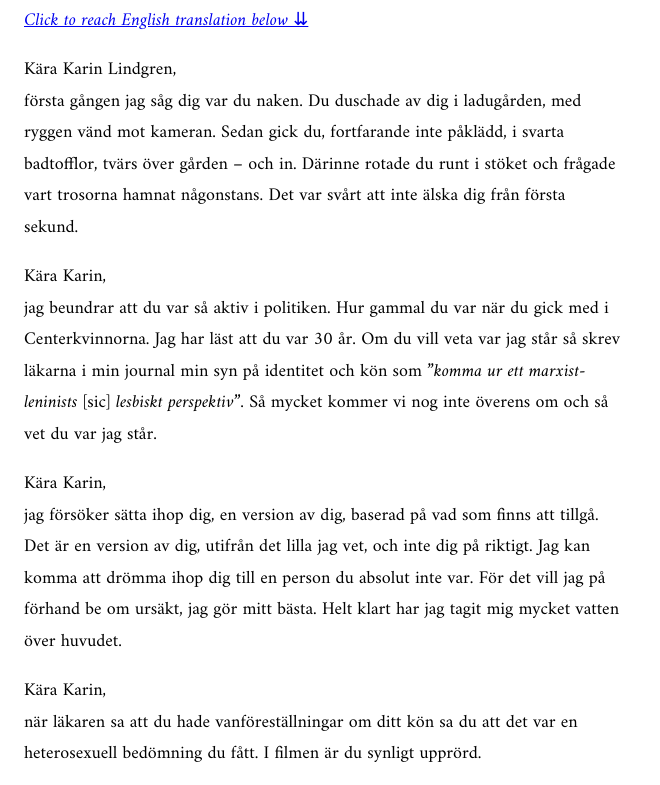
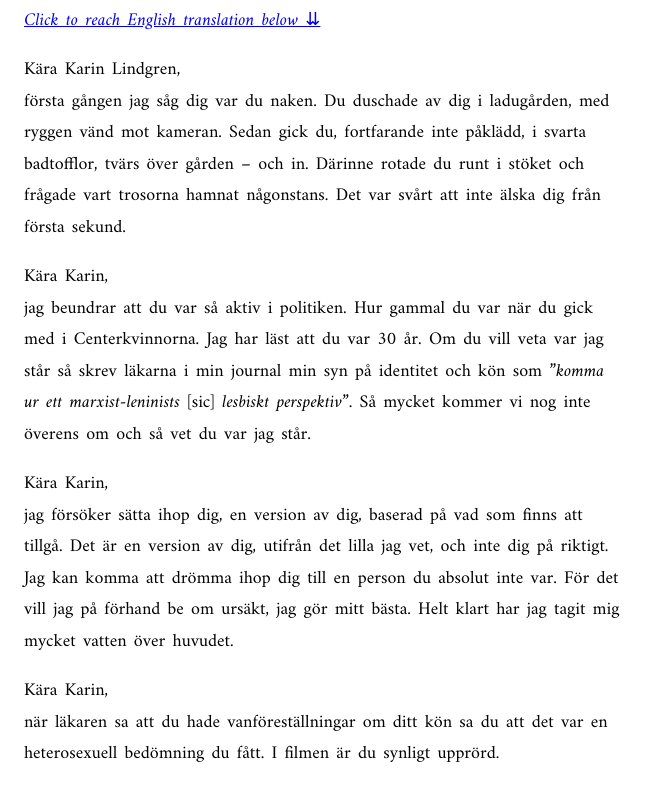
Before and after one commit to reneegyllensvaan/frej-haar, a plain HTML site: page long-for-karin-lindgren.html in a window 1280 px wide. Shown: the part 293-1078 px from the top of the page, without its empty margins (0-660 px from the left). Drawn offline with Linux system fonts and the light colour scheme; a web font is replaced by a local one.

Commit message:
Update long-for-karin-lindgren.html

```diff
--- a/long-for-karin-lindgren.html
+++ b/long-for-karin-lindgren.html
@@ -20,7 +20,7 @@
       max-width: 600px;
       padding: 0 16px;
       font-family: 'Amiri', serif;
-      word-spacing: -16%;
+      word-spacing: 2px;
       line-height: 1.75em;
     }
     h1 {
```
